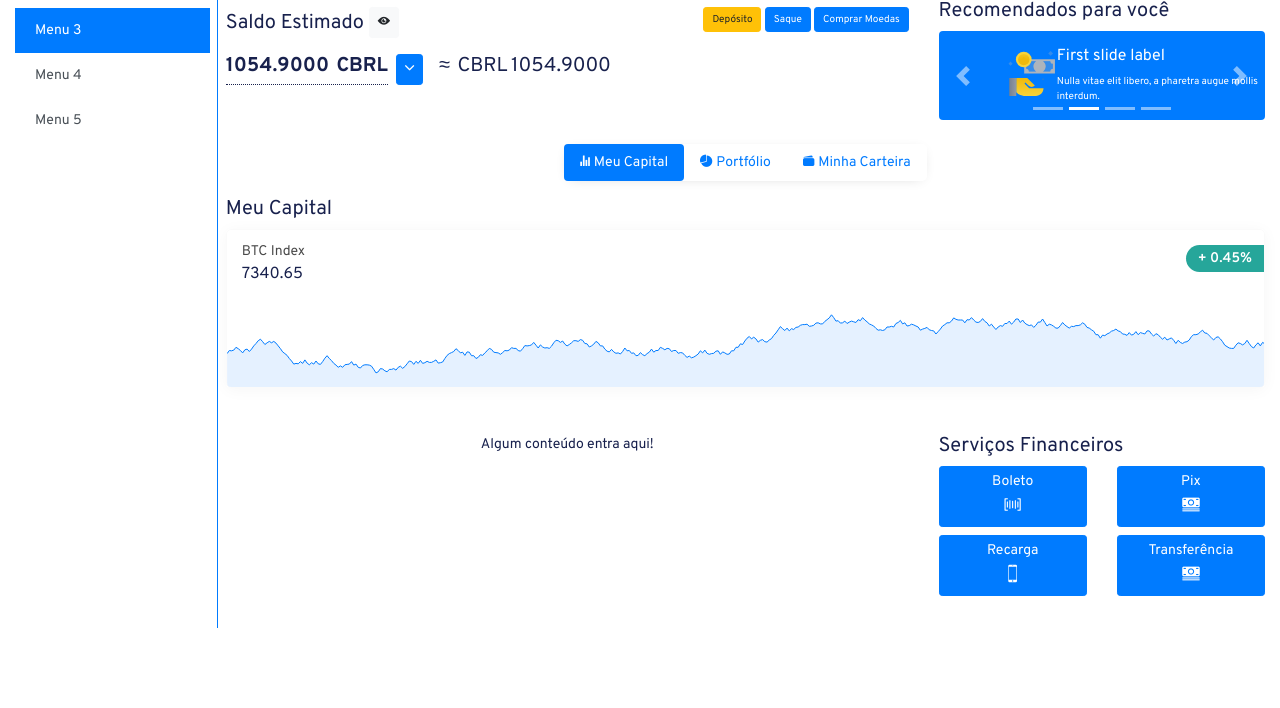
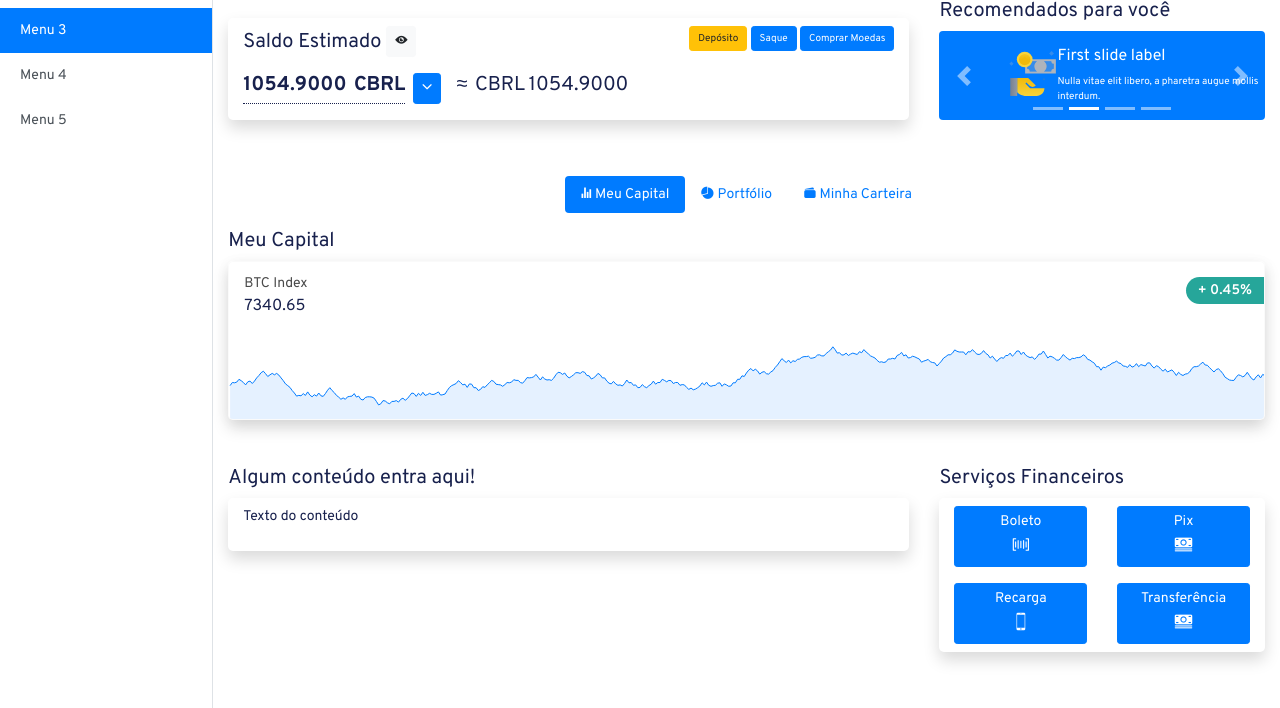
Before and after one commit to juan-silveira/coinage-frontend, a website: page index.html in a window 1280 px wide. Shown: the part 141-849 px from the top of the page. Before the commit the page ends 800 px from the top, so only its background shows below. Drawn offline with Linux system fonts and the light colour scheme.

Commit message:
feat: add shadow to cards

```diff
--- a/assets/css/dashboard.css
+++ b/assets/css/dashboard.css
@@ -3,8 +3,12 @@
 }
 
 .bg-header {
-    margin-left: 7px;
     background-image: linear-gradient(to right, #e0edfb, white);
+}
+
+#sidebar-menu{
+    margin-left: -15px;
+    margin-right: -15px;
 }
 
 .fs-10 {
@@ -39,7 +43,11 @@
 }
 
 .hidden {
-    border-right: solid 1px #007bff;
+    border-right: solid 1px #dee2e6;
+}
+
+#balance-card{
+    margin-top: 27px;
 }
 
 #balance-crypto {
@@ -62,17 +70,11 @@
     max-height: 100%;
 }
 
-.dashboard .card {
+.shadow{
     box-shadow: rgba(0, 0, 0, 0.2) 0px 2px 14px -6px;
     border-radius: 5px;
     border: none;
-    margin-bottom: 15px;
-  }
-
-  .dashboard-nav {
-    box-shadow: rgba(0, 0, 0, 0.2) 0px 2px 14px -6px;
-    border-radius: 5px;
-  }
+}
 
 @media only screen and (min-width: 769px) {
 
--- a/index.html
+++ b/index.html
@@ -211,7 +211,7 @@
     </nav>
   </header>
   <div class="container-fluid no-fluid">
-    <div class="row sm-gutters">
+    <div class="row">
       <div class="col md-hidden">
         <ul class="d-flex my-2">
           <li>Menu 1</li>
@@ -231,12 +231,13 @@
         </div>
       </div>
       <div class="col-md-10">
-        <div class="row">
-          <div class="col-11 bg-header">
+        <div class="row justify-content-between">
+          <div class="col-12 bg-header">
             <h1 class="mt-3">Home</h1>
           </div>
+
           <div class="col-lg-8">
-            <div class="row my-2">
+            <div class="row mb-5 mx-0 shadow" id="balance-card">
               <div class="col-12 d-flex justify-content-between my-2">
                 <h5 class="theme-color">Saldo Estimado <button class="btn btn-sm btn-light" id="visibility-button"><i
                       class="icon ion-ios-eye" id="eye"></button></i></h5>
@@ -282,7 +283,7 @@
               </div>
             </div>
           </div>
-          <div class="col-lg-4 mb-3">
+          <div class="col-lg-4 mb-5">
             <div class="row my-2">
               <div class="col">
                 <h5 class="theme-color">Recomendados para você</h5>
@@ -386,7 +387,7 @@
                   <h5 class="theme-color">Meu Capital</h5>
                 </div>
                 <p class="balance-hidden text-center">***Ative a visibilidade do saldo para ver o gráfico***</p>
-                <div class="dashboard-capital">
+                <div class="dashboard-capital shadow">
                   <div class="markets-container balance-visible">
                     <div class="markets-content">
                       <h2>BTC Index</h2>
@@ -405,7 +406,7 @@
                 <div class="mt-3">
                   <h5 class="theme-color">Portfólio</h5>
                 </div>
-                <div class="dashboard-portfolio">
+                <div class="dashboard-portfolio shadow">
                   <div class="row">
                     <div class="col-12">
                       <div class="mb-5" id="chartdiv"></div>
@@ -478,7 +479,7 @@
                 <div class="mt-3">
                   <h5 class="theme-color">Minha Carteira</h5>
                 </div>
-                <div class="dashboard-wallet">
+                <div class="dashboard-wallet shadow">
                   <table class="table" id="wallet">
                     <thead class="text-center">
                       <tr>
@@ -542,29 +543,36 @@
             </div>
           </div>
 
-          <div class="col-lg-8 mb-3 text-center">Algum conteúdo entra aqui!</div>
-          <div class="col-lg-4 mb-3">
+          <div class="col-lg-8 mb-5 ">
+            <h5 class="theme-color">Algum conteúdo entra aqui!</h5>
+            <div class="row my-2 mx-0 shadow">
+              <div class="col my-2">
+                <p>Texto do conteúdo</p>
+              </div>
+            </div>
+          </div>
+          <div class="col-lg-4 mb-5 ">
             <h5 class="theme-color">Serviços Financeiros</h5>
-            <div class="row my-2">
-              <div class="col-6 col-sm-3 col-lg-6 mb-2">
+            <div class="row my-2 mx-0 shadow">
+              <div class="col-6 col-sm-3 col-lg-6 my-2">
                 <a href="" class="btn btn-sm btn-primary w-100">
                   <span class="d-block">Boleto</span>
                   <span class="d-block"><i class="icon ion-ios-barcode service_icon"></i></span>
                 </a>
               </div>
-              <div class="col-6 col-sm-3 col-lg-6 mb-2">
+              <div class="col-6 col-sm-3 col-lg-6 my-2">
                 <a href="" class="btn btn-sm btn-primary w-100">
                   <span class="d-block">Pix</span>
                   <span class="d-block"><i class="icon ion-ios-cash service_icon"></i></span>
                 </a>
               </div>
-              <div class="col-6 col-sm-3 col-lg-6 mb-2">
+              <div class="col-6 col-sm-3 col-lg-6 my-2">
                 <a href="" class="btn btn-sm btn-primary w-100">
                   <span class="d-block">Recarga</span>
                   <span class="d-block"><i class="icon ion-ios-phone-portrait service_icon"></i></span>
                 </a>
               </div>
-              <div class="col-6 col-sm-3 col-lg-6 mb-2">
+              <div class="col-6 col-sm-3 col-lg-6 my-2">
                 <a href="" class="btn btn-sm btn-primary w-100">
                   <span class="d-block">Transferência</span>
                   <span class="d-block"><i class="icon ion-ios-cash service_icon"></i></span>
```
